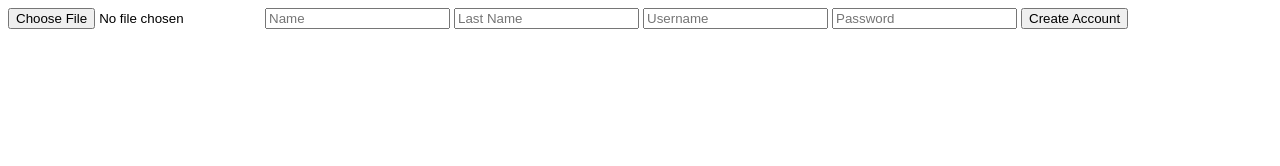
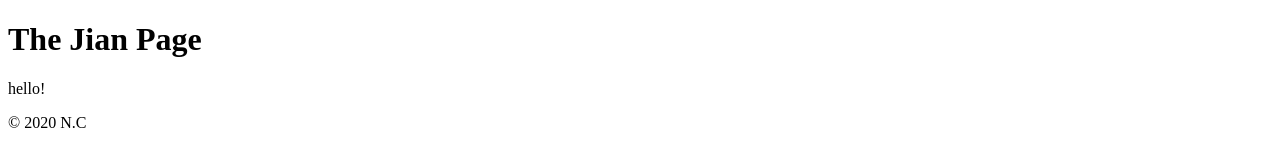
Before and after one commit to jihuikim45/practice, a plain HTML site: page home.html in a window 1280 px wide. Drawn offline with Linux system fonts and the light colour scheme.

Commit message:
commit message

```diff
--- a/home.html
+++ b/home.html
@@ -6,13 +6,12 @@
     <title>Home - My first website.</title>
   </head>
   <body>
-    <form id="form">
-      <input type="file" accept="image/*" />
-      <input required placeholder="Name" type="number" />
-      <input required placeholder="Last Name" type="text" />
-      <input required placeholder="Username" type="text" />
-      <input required placeholder="Password" minlength="10" type="password" />
-      <input type="submit" value="Create Account" />
-    </form>
+    <header>
+      <h1>The Jian Page</h1>
+    </header>
+    <main>
+      <p>hello!</p>
+    </main>
+    <footer>&copy; 2020 N.C</footer>
   </body>
 </html>
```
